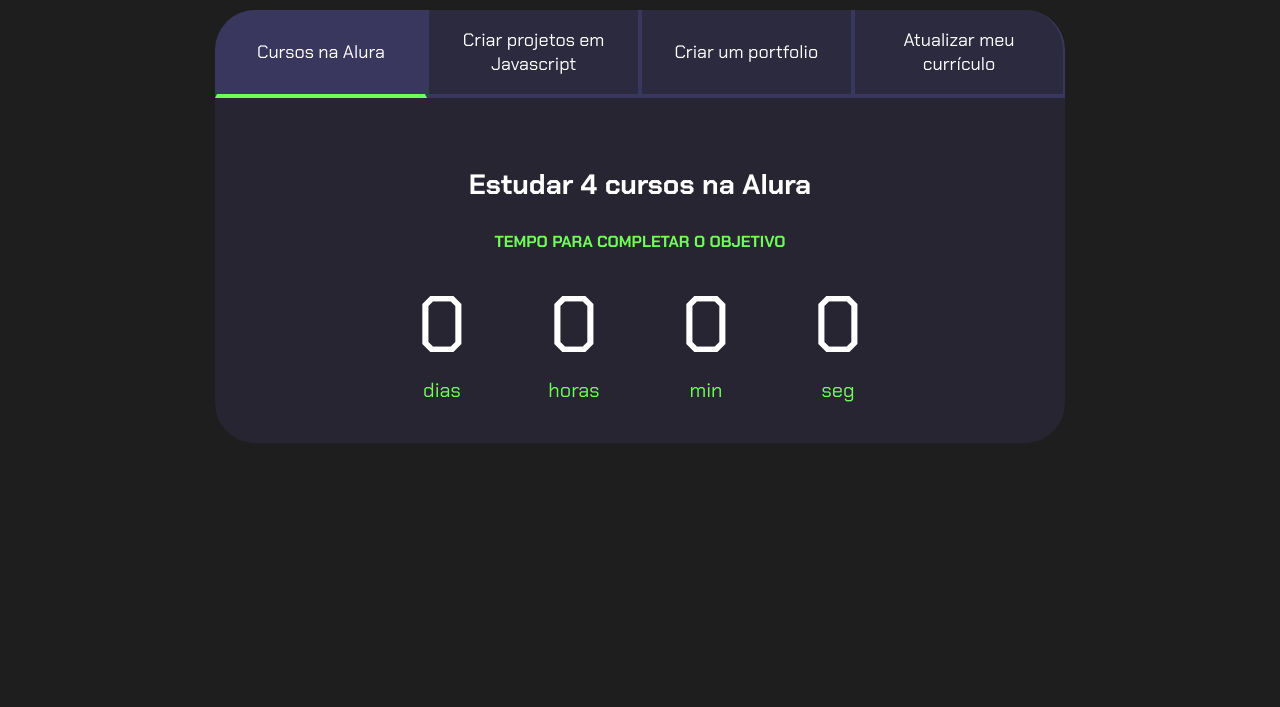
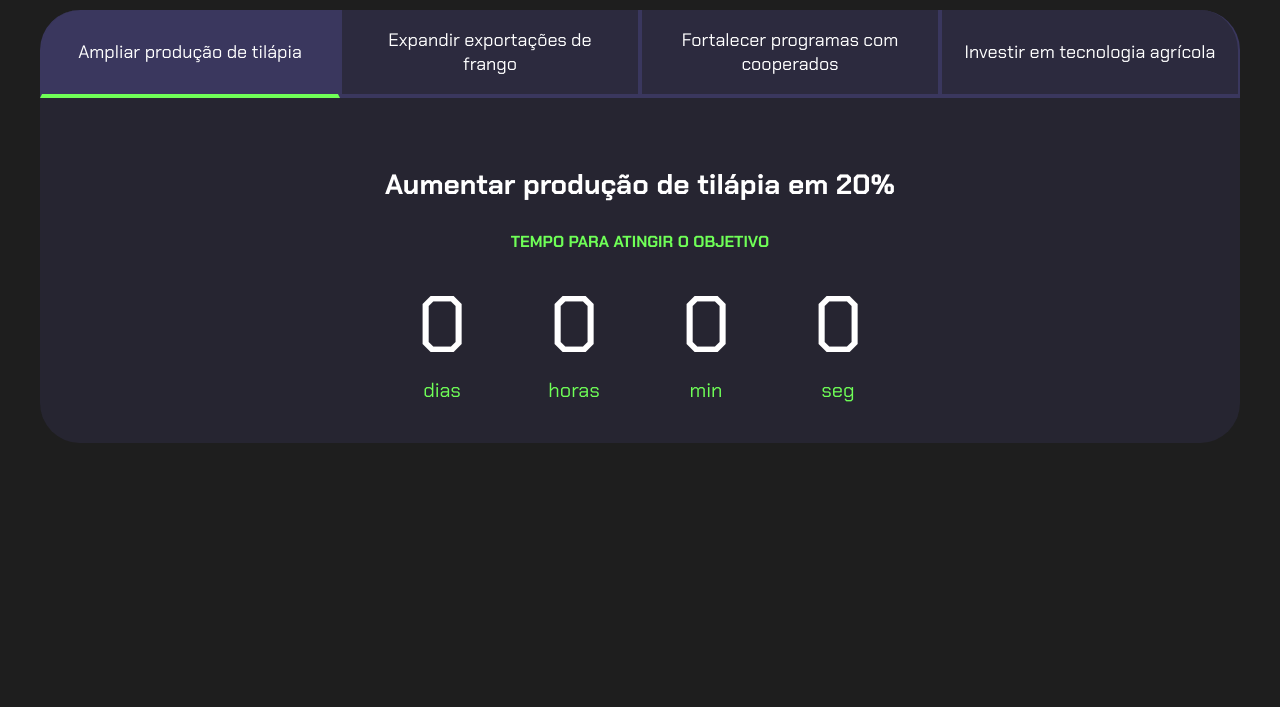
Before and after one commit to kayquelessa/projeto-de-vida, a plain HTML site: page index.html in a window 1280 px wide. Shown: the part 93-800 px from the top of the page. Drawn offline with Linux system fonts and the light colour scheme.

Commit message:
Update index.html

```diff
--- a/index.html
+++ b/index.html
@@ -4,24 +4,24 @@
 <head>
     <meta charset="UTF-8">
     <meta name="viewport" content="width=device-width, initial-scale=1.0">
-    <title>Meus objetivos do ano</title>
+    <title>Metas Copacol</title>
     <link rel="stylesheet" href="style.css">
 </head>
 
 <body>
     <section class="conteudo-principal">
-        <h2 class="titulo-principal">Meus objetivos do ano<span>_</span></h2>
+        <h2 class="titulo-principal">Nossas metas Copacol<span>_</span></h2>
         <div class="conteudo">
             <div class="botoes">
-                <button class="botao ativo">Cursos na Alura</button>
-                <button class="botao">Criar projetos em Javascript</button>
-                <button class="botao">Criar um portfolio</button>
-                <button class="botao">Atualizar meu currículo</button>
+                <button class="botao ativo">Ampliar produção de tilápia</button>
+                <button class="botao">Expandir exportações de frango</button>
+                <button class="botao">Fortalecer programas com cooperados</button>
+                <button class="botao">Investir em tecnologia agrícola</button>
             </div>
             <div class="abas-textos">
                 <div class="aba-conteudo ativo">
-                    <h3 class="aba-conteudo-titulo-principal">Estudar 4 cursos na Alura</h3>
-                    <h4 class="aba-conteudo-titulo-secundario">Tempo para completar o objetivo</h4>
+                    <h3 class="aba-conteudo-titulo-principal">Aumentar produção de tilápia em 20%</h3>
+                    <h4 class="aba-conteudo-titulo-secundario">Tempo para atingir o objetivo</h4>
                     <div class="contador">
                         <div class="contador-digito">
                             <p class="contador-digito-numero" id="dias0"></p>
@@ -42,8 +42,8 @@
                     </div>
                 </div>
                 <div class="aba-conteudo">
-                    <h3 class="aba-conteudo-titulo-principal">Criar 5 projetos em Javascript</h3>
-                    <h4 class="aba-conteudo-titulo-secundario">Tempo para completar o objetivo</h4>
+                    <h3 class="aba-conteudo-titulo-principal">Aumentar exportação de frango para novos mercados</h3>
+                    <h4 class="aba-conteudo-titulo-secundario">Tempo para atingir o objetivo</h4>
                     <div class="contador">
                         <div class="contador-digito">
                             <p class="contador-digito-numero" id="dias1"></p>
@@ -64,8 +64,8 @@
                     </div>
                 </div>
                 <div class="aba-conteudo">
-                    <h3 class="aba-conteudo-titulo-principal">Criar um portfolio com os meus 3 melhores projetos</h3>
-                    <h4 class="aba-conteudo-titulo-secundario">Tempo para completar o objetivo</h4>
+                    <h3 class="aba-conteudo-titulo-principal">Ampliar programas de capacitação para cooperados</h3>
+                    <h4 class="aba-conteudo-titulo-secundario">Tempo para atingir o objetivo</h4>
                     <div class="contador">
                         <div class="contador-digito">
                             <p class="contador-digito-numero" id="dias2"></p>
@@ -86,8 +86,8 @@
                     </div>
                 </div>
                 <div class="aba-conteudo">
-                    <h3 class="aba-conteudo-titulo-principal">Atualizar meu curriculo com os certificados da Alura</h3>
-                    <h4 class="aba-conteudo-titulo-secundario">Tempo para completar o objetivo</h4>
+                    <h3 class="aba-conteudo-titulo-principal">Implementar novas tecnologias no campo</h3>
+                    <h4 class="aba-conteudo-titulo-secundario">Tempo para atingir o objetivo</h4>
                     <div class="contador">
                         <div class="contador-digito">
                             <p class="contador-digito-numero" id="dias3"></p>
```
